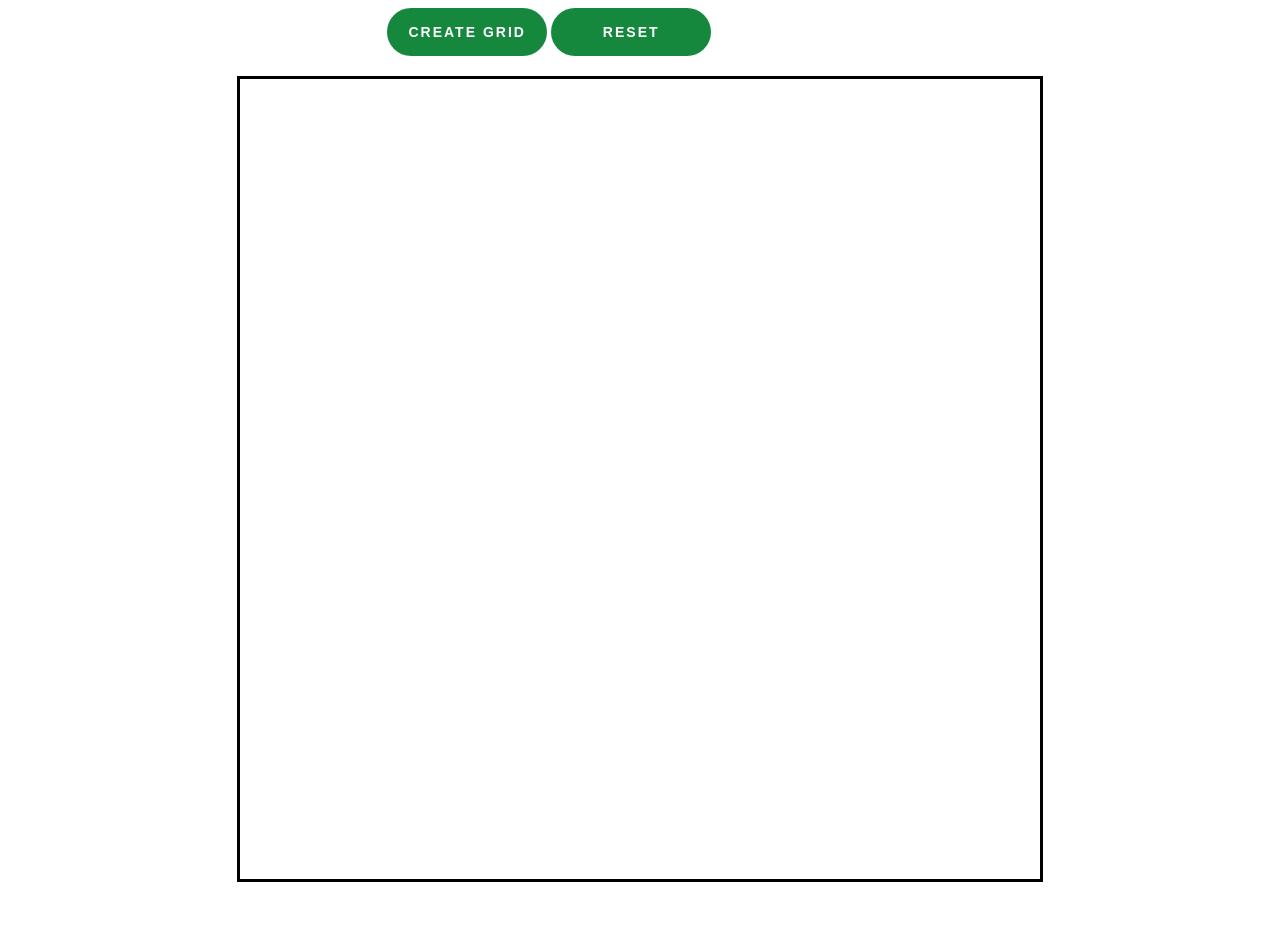
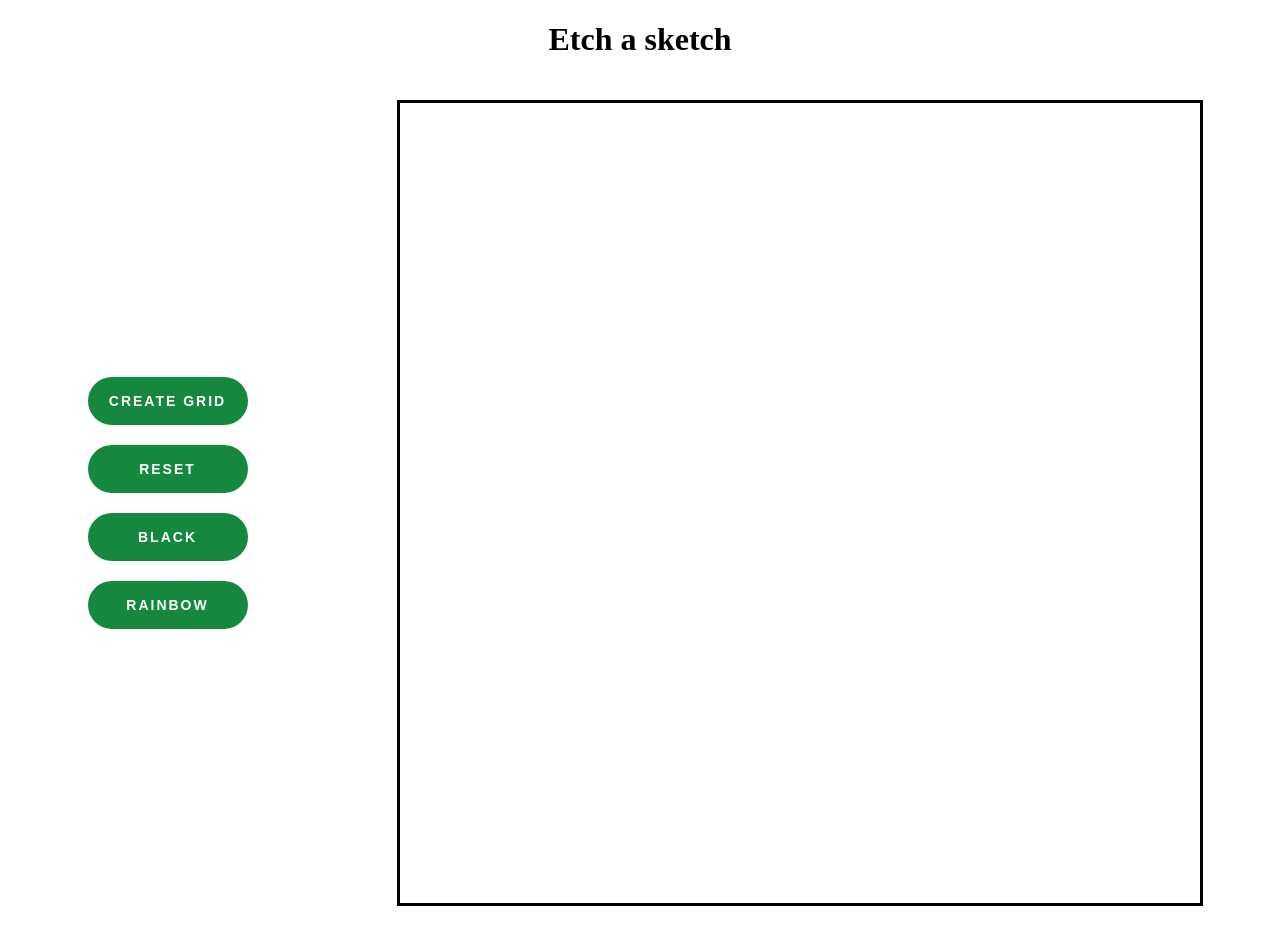
Before and after one commit to nerdlker/etch-a-sketch, a plain HTML site: page index.html in a window 1280 px wide. Before the commit the page ends 902 px from the top, so only its background shows below. Drawn offline with Linux system fonts and the light colour scheme.

Commit message:
moved buttons to the side.

```diff
--- a/index.html
+++ b/index.html
@@ -11,21 +11,30 @@
 </head>
 
 <body>
+  <h1>
+    Etch a sketch
+  </h1>
 
-
-  <div class="top-row">
+<div class="container">
+  <div class="button-list">
     <button class="create-button">
       Create Grid
     </button>
     <button class="clear">
       Reset
     </button>
+    <button class="black-button" id="black">
+      Black
+    </button>
+    <button class="rainbow-button" id="rainbow">
+      Rainbow
+    </button>
   </div>
   <div class="screen">
 
 
   </div>
-
+</div>
 
 </body>
 
--- a/script.js
+++ b/script.js
@@ -2,6 +2,8 @@ let screenSize = 10
 const screen = document.querySelector('.screen')
 const goButton = document.querySelector('.create-button')
 const clearButton = document.querySelector('.clear')
+const blackButton = document.querySelector('.black-button')
+const rainbowButton = document.querySelector('.rainbow-button')
 
 
 function clearGrid () {
@@ -10,6 +12,7 @@ function clearGrid () {
 
 function draw(){
 this.style.backgroundColor="black";
+console.log(this)
 }
 
 function createGrid () {
@@ -26,5 +29,17 @@ function createGrid () {
   }
 }
 
+function drawBlack(){
+console.log(this.id)
+
+}
+
+function drawRainbow(){
+console.log(this.id)
+
+}
+
 goButton.addEventListener('click', createGrid)
 clearButton.addEventListener('click', clearGrid)
+blackButton.addEventListener('click', drawBlack)
+rainbowButton.addEventListener('click', drawRainbow)
--- a/styles.css
+++ b/styles.css
@@ -1,5 +1,4 @@
 button{
-
   display: inline-block;
   outline: none;
   cursor: pointer;
@@ -19,6 +18,8 @@ button{
   color: #fff;
   background-color: #15883e;
   height: 48px;
+  width: 100px;
+  margin: 10px;
 
 
 }
@@ -42,7 +43,16 @@ button:hover{
 }
 
 
-.top-row{
+.button-list{
   margin: auto;
-  width: 40%;
+  display: flex;
+  flex-direction: column;
 }
+
+.container{
+  display: flex;
+}
+
+h1{
+  text-align: center;
+}
```
